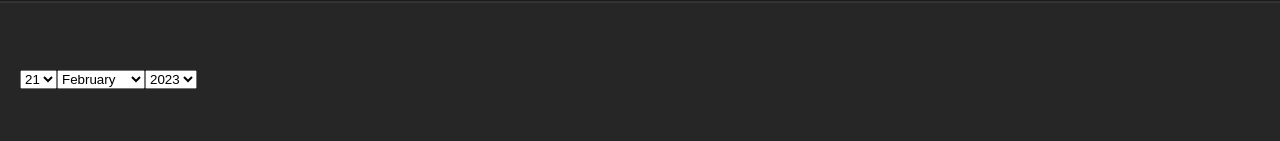
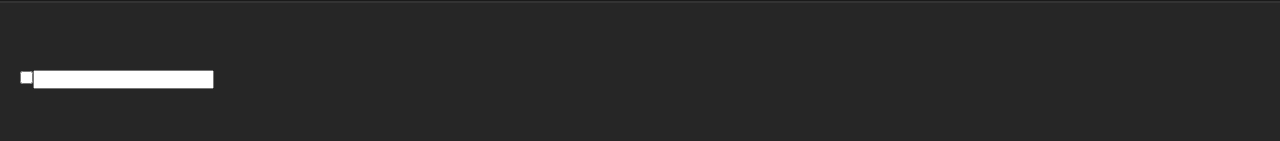
Before and after one commit to bronepoezd410/4AIP_VueExercises410, a Vue app in the folder MakoVueExercises/: page / in a window 1280 px wide. Shown: the part 159-300 px from the top of the page. Built offline with nearby package versions, Linux system fonts and the light colour scheme.

Commit message:
051_Блокировка элементов

```diff
--- a/MakoVueExercises/src/App.vue
+++ b/MakoVueExercises/src/App.vue
@@ -2,19 +2,12 @@
 <template>
     <div class="withMargin">
 
-    <select v-model="selectedDay">
-      <option v-for="day in days">{{ day }}</option>
 
 
-    </select>
+	<!-- <button @click="disabl">btn</button> -->
+    <input type="checkbox" v-model="isDisabled">
 
-    <select v-model="selectedMonth">
-      <option v-for="(month, index) in months" :key="index" :value="index">{{ month }}</option>
-    </select>
-
-    <select v-model="selectedYear">
-      <option v-for="year in years">{{ year }}</option>
-    </select>
+    <input v-bind:disabled="isDisabled" type="text">
     </div>
 
 
@@ -25,39 +18,17 @@
 
 export default {
   data() {
-    // Какое задание такой и ответ.
-    const today = new Date();
-    const daysInMonth = new Date(today.getFullYear(), today.getMonth() + 1, 0).getDate();
-    const daysArray = Array.from({ length: daysInMonth }, (_, i) => i + 1);
-    const yearsArray = Array.from({ length: 10 }, (_, i) => today.getFullYear() - i);
-
     return {
-      selectedDay: today.getDate(),
-      selectedMonth: today.getMonth(),
-      selectedYear: today.getFullYear(),
-      days: daysArray,
-      months: [
-        "January",
-        "February",
-        "March",
-        "April",
-        "May",
-        "June",
-        "July",
-        "August",
-        "September",
-        "October",
-        "November",
-        "December",
-      ],
-      years: yearsArray,
-    };
+		isDisabled: false,
+    }
   },
-}
     methods:
     {
-
+        disabl: function (){
+            this.isDisabled = !this.isDisabled
+        }
     }
+}
 
 
 </script>
```
